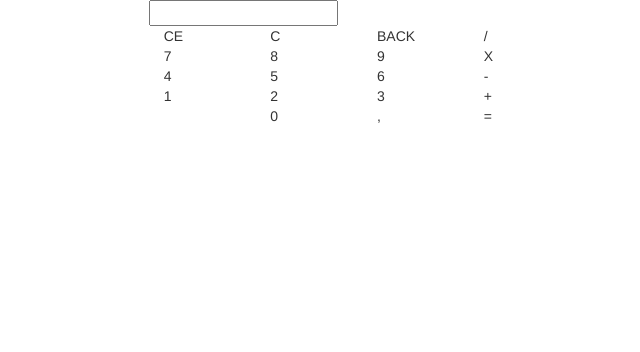
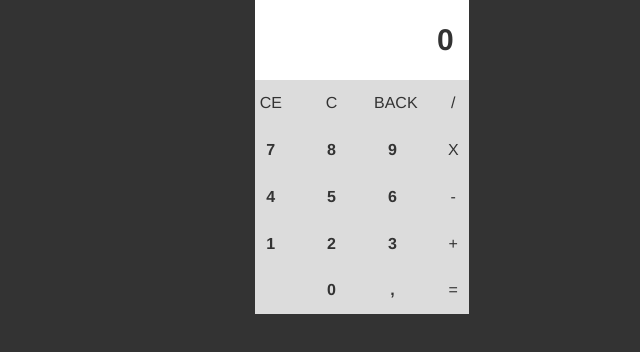
Before and after one commit to willoliveira/angular-calculator, a website: page index.html in a window 1280 px wide. Shown: the whole page, without its empty margins (278-918 px from the left). Drawn offline with nearby package versions, Linux system fonts and the light colour scheme.

Commit message:
layout basico

```diff
--- a/app/components/calculator/calculator.controller.js
+++ b/app/components/calculator/calculator.controller.js
@@ -10,6 +10,7 @@
 
 	function CalculatorController() {
 
+		this.valueCalc = 0;
 	}
 
 })(angular, $);
--- a/assets/css/style.css
+++ b/assets/css/style.css
@@ -0,0 +1,33 @@
+body {
+	background-color: #333;
+}
+
+
+.calc-header {
+    border-bottom: #DCDCDC;
+}
+
+.calc-input {
+	height: 80px;
+    font-weight: bold;
+    font-size: 30px;
+    text-align: right;
+	border: none;
+}
+
+.calc-body {
+	background-color: #DCDCDC;
+}
+
+.calc-cell {
+	font-size: 16px;
+	padding: 12px;
+	text-align: center;
+}
+.calc-cell:hover {
+	background-color: #838b8b
+}
+
+.calc-number {
+	font-weight: bold;
+}
--- a/index.html
+++ b/index.html
@@ -7,45 +7,51 @@
 		<!-- Boostrap CSS -->
 		<link rel="stylesheet" href="assets/libs/bootstrap/dist/css/bootstrap.min.css">
 		<link rel="stylesheet" href="assets/libs/bootstrap/dist/css/bootstrap-theme.min.css">
+
+		<link rel="stylesheet" href="assets/css/style.css">
 	</head>
 	<body data-ng-app="angularjs-calculator">
 
 		<div class="container-fluid" data-ng-controller="CalculatorController as vm">
 			<!--Calculator-->
 			<div id="calculator" class="row">
-				<div class="col-md-offset-4 col-md-4">
+				<div class="col-sm-offset-4 col-sm-4 col-lg-offset-5 col-lg-2 col-xs-12">
+					<div class="row calc-header">
+						<input data-type="number" name="inputCalc" value="" class="calc-input col-xs-12"
+							data-ng-model="vm.valueCalc" data-ng-keypress="vm.InputValue($event)">
+					</div>
+					<!-- body of calculator -->
+					<div class="calc-body row">
 						<div class="row">
-						<input type="text" name="inputCalc" value="">
+							<div class="col-xs-3 calc-cell">CE</div>
+							<div class="col-xs-3 calc-cell">C</div>
+							<div class="col-xs-3 calc-cell">BACK</div>
+							<div class="col-xs-3 calc-cell">/</div>
 						</div>
 						<div class="row">
-						<div class="col-md-3">CE</div>
-						<div class="col-md-3">C</div>
-						<div class="col-md-3">BACK</div>
-						<div class="col-md-3">/</div>
+							<div class="col-xs-3 calc-cell calc-number">7</div>
+							<div class="col-xs-3 calc-cell calc-number">8</div>
+							<div class="col-xs-3 calc-cell calc-number">9</div>
+							<div class="col-xs-3 calc-cell">X</div>
 						</div>
 						<div class="row">
-						<div class="col-md-3">7</div>
-						<div class="col-md-3">8</div>
-						<div class="col-md-3">9</div>
-						<div class="col-md-3">X</div>
+							<div class="col-xs-3 calc-cell calc-number">4</div>
+							<div class="col-xs-3 calc-cell calc-number">5</div>
+							<div class="col-xs-3 calc-cell calc-number">6</div>
+							<div class="col-xs-3 calc-cell">-</div>
 						</div>
 						<div class="row">
-						<div class="col-md-3">4</div>
-						<div class="col-md-3">5</div>
-						<div class="col-md-3">6</div>
-						<div class="col-md-3">-</div>
+							<div class="col-xs-3 calc-cell calc-number">1</div>
+							<div class="col-xs-3 calc-cell calc-number">2</div>
+							<div class="col-xs-3 calc-cell calc-number">3</div>
+							<div class="col-xs-3 calc-cell">+</div>
 						</div>
 						<div class="row">
-						<div class="col-md-3">1</div>
-						<div class="col-md-3">2</div>
-						<div class="col-md-3">3</div>
-						<div class="col-md-3">+</div>
+							<div class="col-xs-3 calc-cell calc-number"></div>
+							<div class="col-xs-3 calc-cell calc-number">0</div>
+							<div class="col-xs-3 calc-cell calc-number">,</div>
+							<div class="col-xs-3 calc-cell">=</div>
 						</div>
-					<div class="row">
-						<div class="col-md-3"></div>
-						<div class="col-md-3">0</div>
-						<div class="col-md-3">,</div>
-						<div class="col-md-3">=</div>
 					</div>
 				</div>
 			</div>
```
Lines whose indentation alone changed are shown as unchanged.
